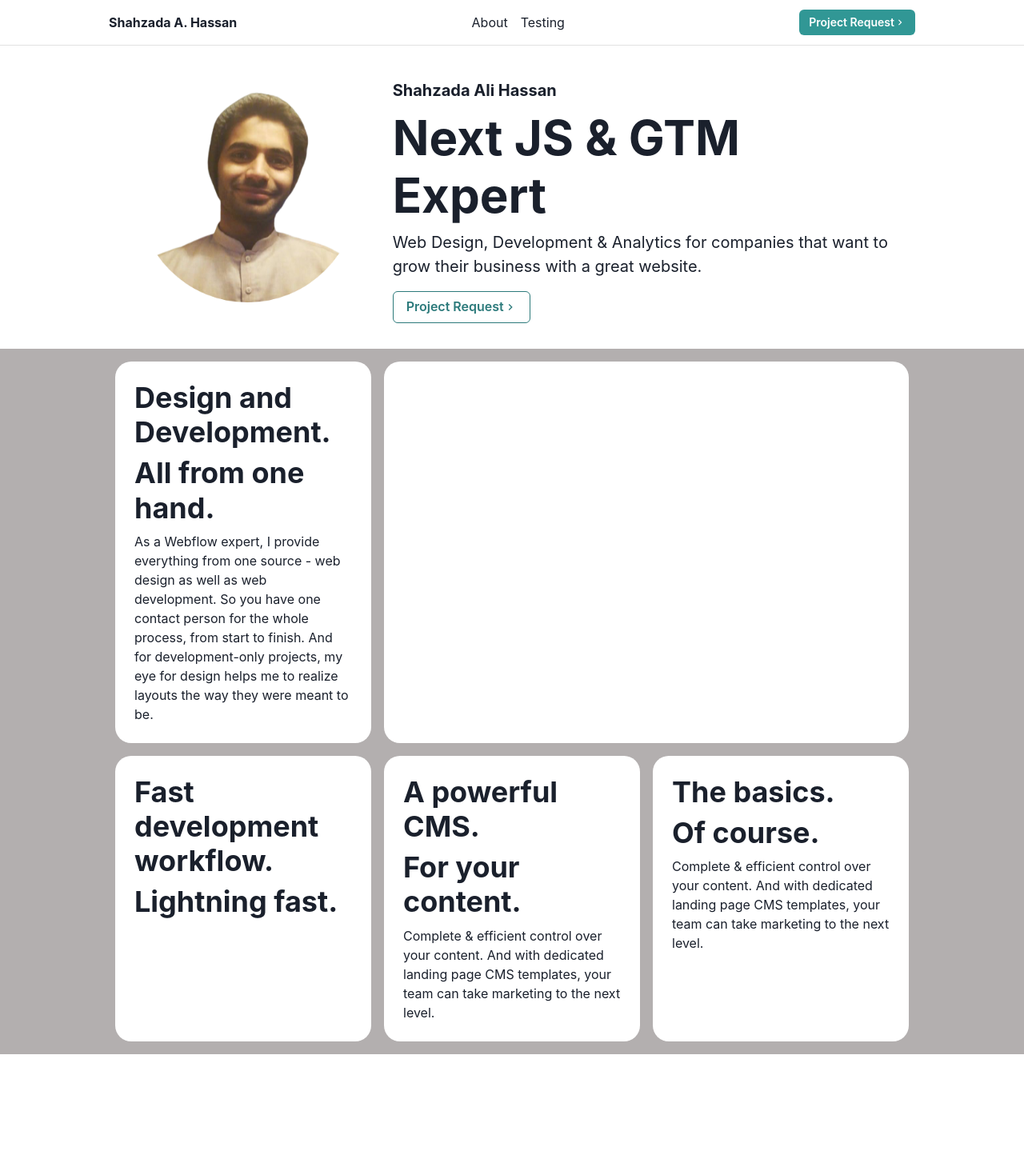
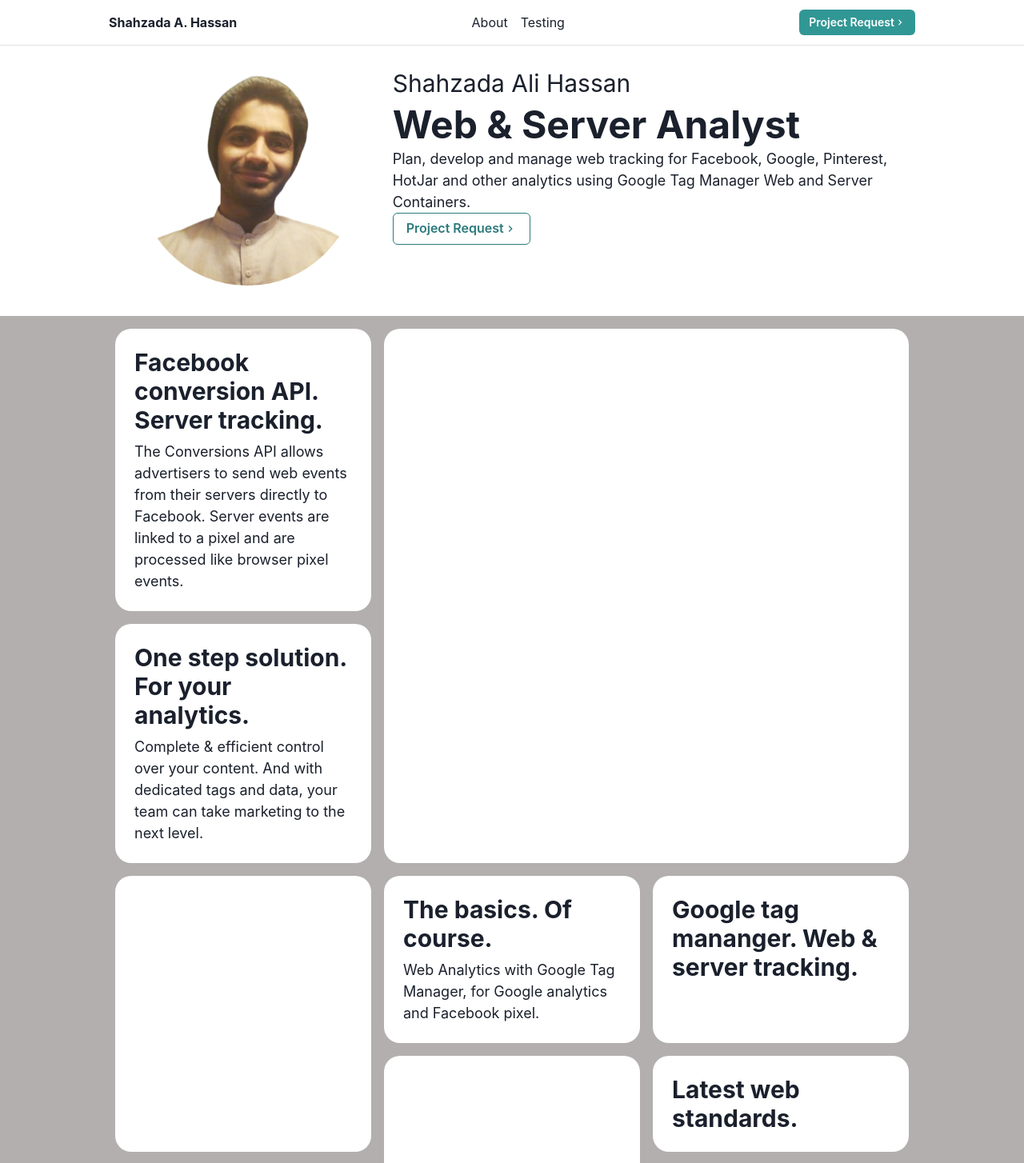
Before and after one commit to HassanAMZ/hassanamz-next-js, a Next.js app: page / in a window 1280 px wide. Shown: the top 1454 px of the page at 80% size. Before the commit the page ends 1318 px from the top, so only its background shows below. Built offline with nearby package versions, Linux system fonts and the light colour scheme; no server answers.

Commit message:
skilll layout

```diff
--- a/components/Portfolio Components/PortfolioIntroductionSummary.tsx
+++ b/components/Portfolio Components/PortfolioIntroductionSummary.tsx
@@ -1,9 +1,13 @@
-import { Flex, Grid, Box, Heading, GridItem, Text } from "@chakra-ui/react";
-import Paragrapgh from "../Typography/Paragrapgh";
-import { ProjectRequestButton } from "../Index";
+import { Grid, Box, Heading, GridItem, Text } from "@chakra-ui/react";
+import {
+  fontSizeTitle,
+  fontSizeHeading,
+  fontSizeParagrapgh,
+  ProjectRequestButton,
+} from "@/components/Index";
+
 import Image from "next/image";
 export default function PortfolioIntroductionSummary() {
-  const fontSize = ["md", "lg", "xl"];
   return (
     <>
       <Grid
@@ -28,29 +32,25 @@ export default function PortfolioIntroductionSummary() {
           <Text
             textAlign={["center", "center", "left"]}
             as="h2"
-            mt={[4]}
-            fontWeight="bold"
-            fontSize={fontSize}
+            fontSize={fontSizeHeading}
           >
             Shahzada Ali Hassan
           </Text>
           <Heading
             textAlign={["center", "center", "left"]}
             as="h1"
-            mt={2}
-            fontSize={["3xl", "4xl", "6xl"]}
+            fontSize={fontSizeTitle}
           >
-            Next JS & GTM Expert
+            Web & Server Analyst
           </Heading>
           <Text
             textAlign={["center", "center", "left"]}
             as="p"
-            mt={2}
-            mb={4}
-            fontSize={fontSize}
+            fontSize={fontSizeParagrapgh}
           >
-            Web Design, Development & Analytics for companies that want to grow
-            their business with a great website.
+            Plan, develop and manage web tracking for Facebook, Google,
+            Pinterest, HotJar and other analytics using Google Tag Manager Web
+            and Server Containers.
           </Text>
           <Grid placeContent={["center", "center", "start"]}>
             <ProjectRequestButton variant="outline" size="md" />
--- a/components/Skills Details/SkillDetails.tsx
+++ b/components/Skills Details/SkillDetails.tsx
@@ -1,12 +1,16 @@
 import { Heading, Text, Box } from "@chakra-ui/react";
-
+import { fontSizeHeading, fontSizeParagrapgh } from "@/components/Index";
 const SkillDetails = ({ title, description, subTitle }) => {
   return (
     <>
-      <Heading m={2}>{title}</Heading>
-      <Heading m={2}>{subTitle}</Heading>
+      <Heading m={2} fontSize={fontSizeHeading}>
+        {title}
+        <span>{subTitle}</span>
+      </Heading>
 
-      <Text m={2}>{description}</Text>
+      <Text m={2} fontSize={fontSizeParagrapgh}>
+        {description}
+      </Text>
     </>
   );
 };
--- a/components/Skills Details/SkillsGrid.tsx
+++ b/components/Skills Details/SkillsGrid.tsx
@@ -8,37 +8,80 @@ const SkillsGrid = () => {
         templateColumns={["repeat( auto-fit, minmax(250px, 1fr) )"]}
         autoFlow="dense"
         autoRows="repeat( auto-fit, minmax(20px, 1fr) )"
-        justifyItems="stretch"
       >
-        <GridItem colSpan={1} p={4} bg="white" borderRadius="20px">
+        <GridItem p={4} bg="white" borderRadius="20px" colSpan={1}>
           <SkillDetails
-            title="Design and Development."
-            subTitle="All from one hand."
-            description="As a Webflow expert, I provide everything from one source - web design as well as web development. So you have one contact person for the whole process, from start to finish. And for development-only projects, my eye for design helps me to realize layouts the way they were meant to be."
+            title="Facebook conversion API. "
+            subTitle="Server tracking."
+            description="The Conversions API allows advertisers to send web events from their servers directly to Facebook. Server events are linked to a pixel and are processed like browser pixel events."
           />
         </GridItem>
-        <GridItem colSpan={[1, 2, 2]} p={4} bg="white" borderRadius="20px">
+        <GridItem
+          p={4}
+          bg="white"
+          borderRadius="20px"
+          colSpan={[1, 1, 2]}
+          rowSpan={[1, 2, 2]}
+        >
           <SkillDetails title="" subTitle="" description="" />
         </GridItem>
-        <GridItem colSpan={1} p={4} bg="white" borderRadius="20px">
+        <GridItem p={4} bg="white" borderRadius="20px">
           <SkillDetails
-            title="Fast development workflow."
-            subTitle="Lightning fast."
+            title="One step solution. "
+            subTitle="For your analytics."
+            description="Complete & efficient control over your content. And with dedicated tags and data, your team can take marketing to the next level."
+          />
+        </GridItem>
+        <GridItem
+          p={4}
+          colSpan={[1, 1, 1]}
+          rowSpan={[1, 2, 2]}
+          bg="white"
+          borderRadius="20px"
+        >
+          <SkillDetails title="" subTitle="" description="" />
+        </GridItem>
+        <GridItem p={4} bg="white" borderRadius="20px">
+          <SkillDetails
+            title="The basics. "
+            subTitle="Of course."
+            description="Web Analytics with Google Tag Manager, for Google analytics and Facebook pixel."
+          />
+        </GridItem>
+        <GridItem p={4} bg="white" borderRadius="20px" colSpan={1}>
+          <SkillDetails
+            title="Google tag mananger. "
+            subTitle="Web & server tracking."
             description=""
           />
         </GridItem>
-        <GridItem p={4} bg="white" borderRadius="20px">
+        <GridItem
+          p={4}
+          colSpan={[1, 1, 1]}
+          rowSpan={[1, 3, 3]}
+          bg="white"
+          borderRadius="20px"
+        >
+          <SkillDetails title="" subTitle="" description="" />
+        </GridItem>
+        <GridItem p={4} bg="white" borderRadius="20px" colSpan={1}>
           <SkillDetails
-            title="A powerful CMS."
-            subTitle="For your content."
-            description="Complete & efficient control over your content. And with dedicated landing page CMS templates, your team can take marketing to the next level."
+            title="Latest web standards. "
+            subTitle=""
+            description=""
           />
         </GridItem>
-        <GridItem p={4} bg="white" borderRadius="20px">
+        <GridItem
+          p={4}
+          colSpan={[1, 1, 1]}
+          rowSpan={[1, 3, 3]}
+          bg="white"
+          borderRadius="20px"
+        >
           <SkillDetails
-            title="The basics."
-            subTitle="Of course."
-            description="Complete & efficient control over your content. And with dedicated landing page CMS templates, your team can take marketing to the next level."
+            title="You're in good company. "
+            subTitle=" Satisfied customers."
+            description=""
           />
         </GridItem>
       </Grid>
--- /dev/null
+++ b/components/Typography/FontSizes.tsx
@@ -0,0 +1,4 @@
+const fontSizeHeading = ["xl", "2xl", "3xl"];
+const fontSizeParagrapgh = ["sm", "md", "lg"];
+const fontSizeTitle = ["3xl", "4xl", "5xl"];
+export { fontSizeParagrapgh, fontSizeHeading, fontSizeTitle };
--- a/components/Typography/Index.tsx
+++ b/components/Typography/Index.tsx
@@ -1,3 +1,7 @@
 import Paragrapgh from "./Paragrapgh";
-
-export { Paragrapgh };
+import {
+  fontSizeHeading,
+  fontSizeParagrapgh,
+  fontSizeTitle,
+} from "./FontSizes";
+export { Paragrapgh, fontSizeHeading, fontSizeParagrapgh, fontSizeTitle };
--- a/pages/index.tsx
+++ b/pages/index.tsx
@@ -1,10 +1,8 @@
-import { ProjectRequestButton, SkillsGrid } from "@/components/Index";
+import { SkillsGrid } from "@/components/Index";
 import PortfolioIntroductionSummary from "@/components/Portfolio Components/PortfolioIntroductionSummary";
-import { Flex, Container, Box, Heading, Text } from "@chakra-ui/react";
+import { Container, Box } from "@chakra-ui/react";
 import Head from "next/head";
-import Image from "next/image";
 export default function Home() {
-  const fontSize = ["md", "lg", "xl"];
   return (
     <>
       <Head>
```
Also changed, not shown: components/Index.tsx (+9 -0 lines).
